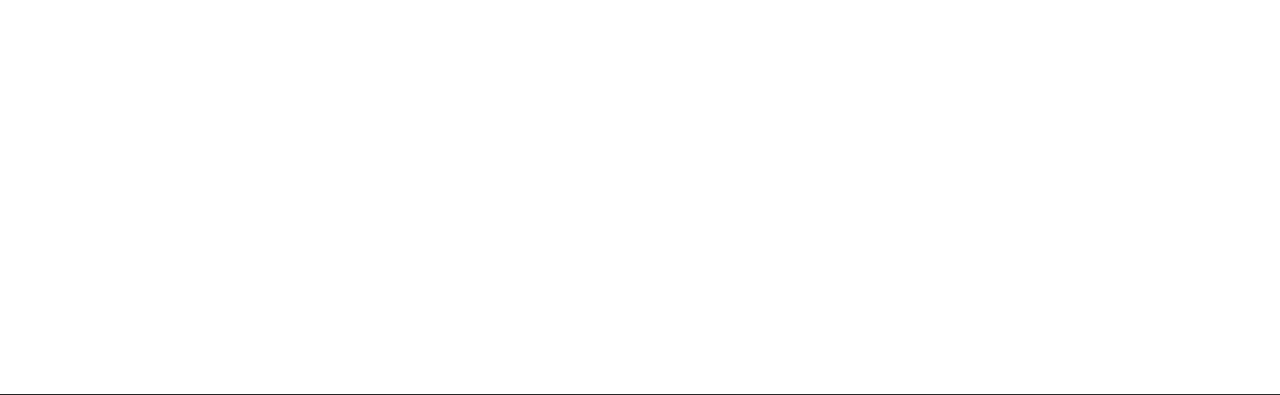
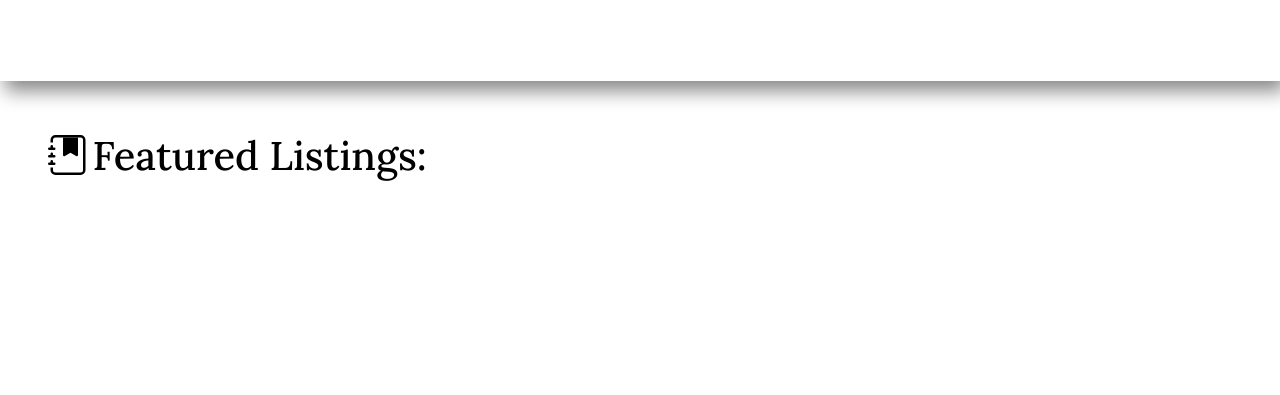
Before and after one commit to karimammar135/commerce, a Django app: page / in a window 1280 px wide. Shown: the part 719-1114 px from the top of the page. Run offline with Django 3.2, Linux system fonts and the light colour scheme; some libraries are stand-ins or nearby versions.

Commit message:
add feature-listings word

```diff
--- a/auctions/static/auctions/index.css
+++ b/auctions/static/auctions/index.css
@@ -1,6 +1,7 @@
 @import url("https://fonts.googleapis.com/css2?family=Roboto:wght@300&display=swap");
 @import url("https://fonts.googleapis.com/css2?family=Lora:ital@1&display=swap");
 @import url("https://fonts.googleapis.com/css2?family=Inter:wght@300&display=swap");
+@import url("https://fonts.googleapis.com/css2?family=Lora:wght@500&display=swap");
 .nav_bar {
   position: absolute;
   top: 0;
@@ -297,12 +298,62 @@ i:checked .dropbtn {
   }
 }
 
+/* end of midle content buttons */
 /* featured listings */
 .featured-listings {
   height: 50vh;
   width: 100%;
 }
 
+.fetured-listing-sentence {
+  margin: 3rem 0 3rem 3rem;
+  display: -webkit-box;
+  display: -ms-flexbox;
+  display: flex;
+  -webkit-box-align: center;
+      -ms-flex-align: center;
+          align-items: center;
+}
+
+.fetured-listing-sentence img {
+  height: 40px;
+}
+
+.fetured-listing-sentence span {
+  font-size: 40px;
+  font-style: normal;
+  font-family: 'Lora', serif;
+  color: #000000;
+  line-height: 51px;
+  margin-left: 4.5px;
+  margin-top: 0.5px;
+}
+
+@media (max-width: 475px) {
+  .fetured-listing-sentence img {
+    height: 30px;
+  }
+  .fetured-listing-sentence span {
+    font-size: 30px;
+  }
+}
+
+@media (max-width: 375px) {
+  .fetured-listing-sentence {
+    margin: 3rem 0 3rem 1rem;
+  }
+}
+
+@media (max-width: 310px) {
+  .fetured-listing-sentence img {
+    height: 25px;
+  }
+  .fetured-listing-sentence span {
+    font-size: 25px;
+  }
+}
+
+/* end of featured listings */
 /* footer of the website */
 .footer {
   height: 455px;
@@ -502,4 +553,6 @@ i:checked .dropbtn {
     margin-right: 0.2rem;
   }
 }
+
+/* end of the footer of the website */
 /*# sourceMappingURL=index.css.map */
--- a/auctions/static/auctions/index.scss
+++ b/auctions/static/auctions/index.scss
@@ -1,6 +1,7 @@
 @import url('https://fonts.googleapis.com/css2?family=Roboto:wght@300&display=swap');
 @import url('https://fonts.googleapis.com/css2?family=Lora:ital@1&display=swap');
 @import url('https://fonts.googleapis.com/css2?family=Inter:wght@300&display=swap');
+@import url('https://fonts.googleapis.com/css2?family=Lora:wght@500&display=swap');
 
 .nav_bar{
     position: absolute;
@@ -250,12 +251,51 @@ i:checked {
         }
     }
 }
+/* end of midle content buttons */
 
 /* featured listings */
 .featured-listings{
     height: 50vh;
     width: 100%;
 }
+.fetured-listing-sentence {
+    margin: 3rem 0 3rem 3rem;
+    display: flex;
+    align-items: center;
+    img{
+        height: 40px;
+    }
+    span{
+        font-size: 40px;
+        font-style: normal;
+        font-family: 'Lora', serif;
+        color: #000000;
+        line-height: 51px;
+        margin-left: 4.5px;
+        margin-top: 0.5px;
+    }
+    @media (max-width: 475px){
+        img{
+            height: 30px;
+        }
+        span{
+            font-size: 30px;
+        }
+    }
+    @media (max-width: 375px){
+        margin: 3rem 0 3rem 1rem;
+    }
+    @media (max-width: 310px){
+        img{
+            height: 25px;
+        }
+        span{
+            font-size: 25px;
+        }
+    }
+}
+
+/* end of featured listings */
 
 /* footer of the website */
 .footer{
@@ -415,3 +455,4 @@ i:checked {
         }
     }
 }
+/* end of the footer of the website */
--- a/auctions/static/auctions/wave.css
+++ b/auctions/static/auctions/wave.css
@@ -23,6 +23,11 @@ p {
   text-align:center;
   background: linear-gradient(60deg, rgb(22, 22, 22) 0%, rgb(56, 56, 56) 100%);
   color:white;
+
+}
+.container-k{
+  height: 100vh;
+  box-shadow: 5px 10px 18px #888888;
 }
 
 .logo {
--- a/auctions/templates/auctions/index.html
+++ b/auctions/templates/auctions/index.html
@@ -107,7 +107,12 @@
 
 {% block middle %}
     <!-- featured listings -->
-    <div class="featured-listings"></div>
+    <div class="featured-listings">
+        <div class="fetured-listing-sentence">
+            <img src="{% static 'auctions/media/journal-bookmark-fill.svg' %}">
+            <span>Featured Listings:</span>
+        </div>
+    </div>
 
     <!-- footer of the website -->
     <div class="footer">
--- a/auctions/templates/auctions/wave.html
+++ b/auctions/templates/auctions/wave.html
@@ -12,14 +12,15 @@ of Simple CSS Waves-->
 </head>
 
 <body>
+    <div class="container-k">
     <div class="header">
 
         <!--Content before waves-->
         <div class="inner-header flex">
             {% block body %}
             {% endblock %}
+        </div>
 
-    </div>
         <!--Waves Container-->
         <div>
             <svg class="waves" xmlns="http://www.w3.org/2000/svg" xmlns:xlink="http://www.w3.org/1999/xlink"
@@ -39,6 +40,7 @@ of Simple CSS Waves-->
 
     </div>
     <!--Header ends-->
+    </div>
 
     {% block middle %}
     {% endblock %}
```
Also changed, not shown: auctions/static/auctions/media/journal-bookmark-fill.svg (added), 1 other file. Lines whose indentation alone changed are shown as unchanged.
